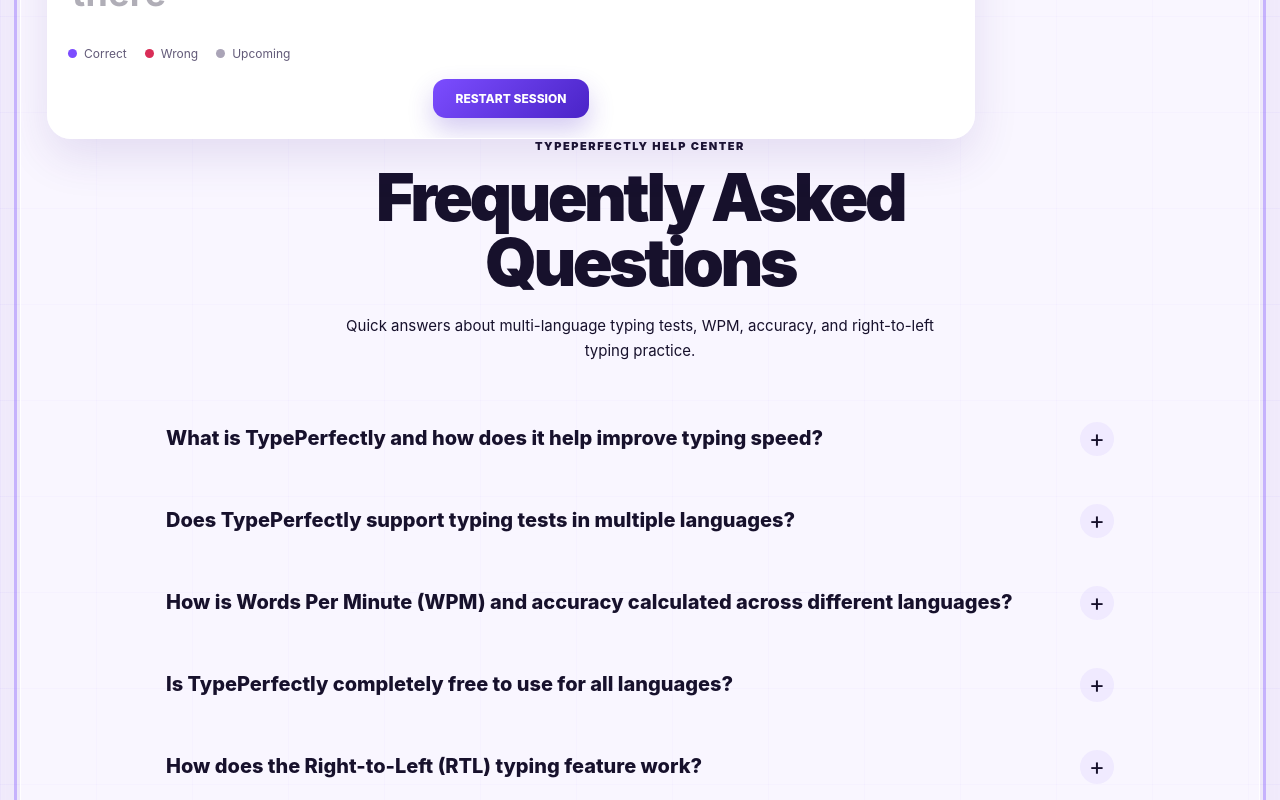
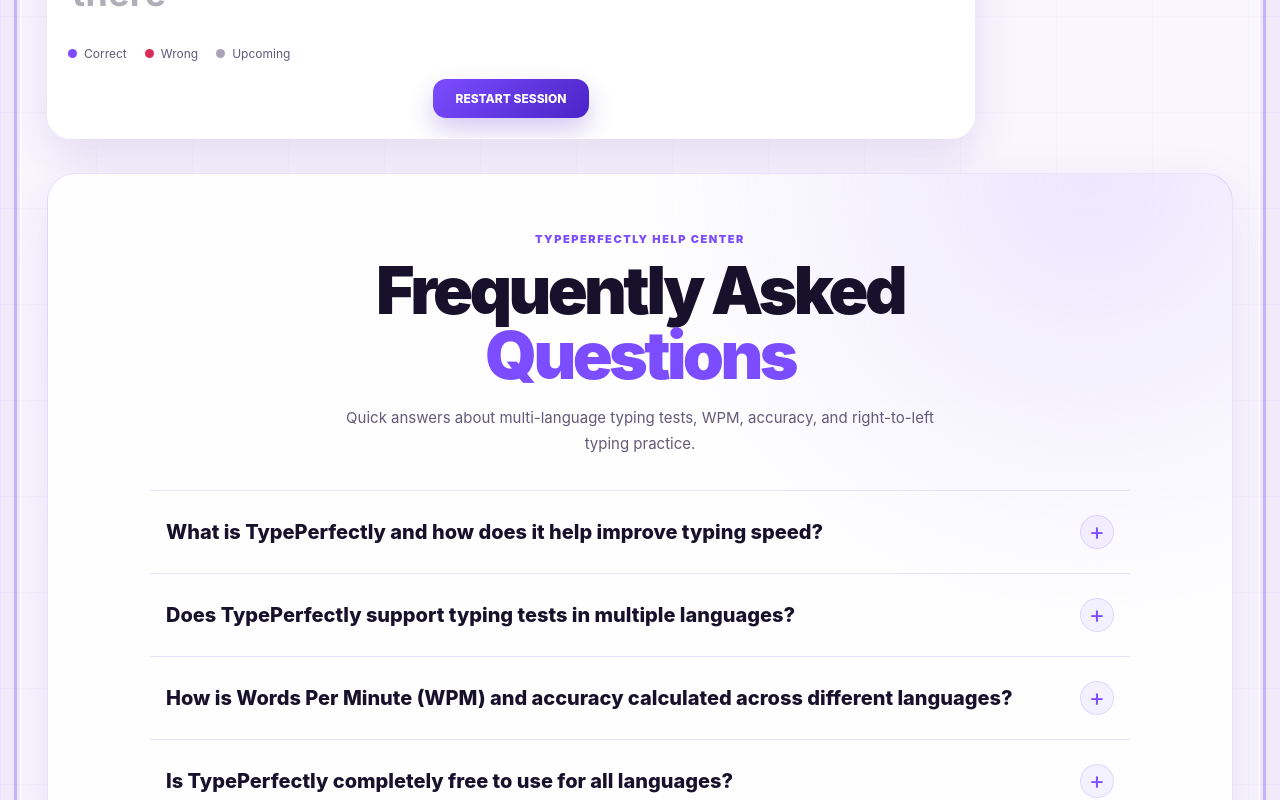
Before and after one commit to mohdaffan54511-cmyk/TeksType, a React (Vite) app: page / in a window 1280 px wide. Shown: the part 1340-2140 px from the top of the page. Built offline with nearby package versions, Linux system fonts and the light colour scheme; no server answers.

Commit message:
Refactor FAQ class selector in CSS

```diff
--- a/src/FAQ.css
+++ b/src/FAQ.css
@@ -1,4 +1,4 @@
-faq {
+.faq {
   --faq-surface: rgba(255, 255, 255, 0.82);
   --faq-surface-open: rgba(255, 255, 255, 0.96);
   --faq-text: var(--ink, #17112c);
```
